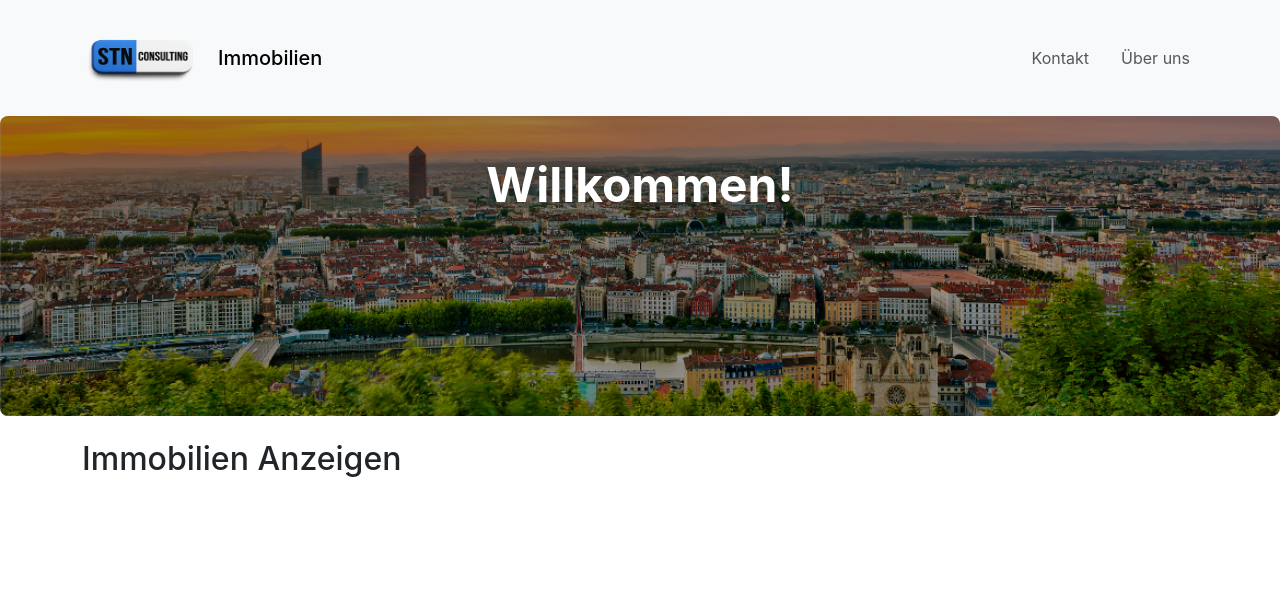
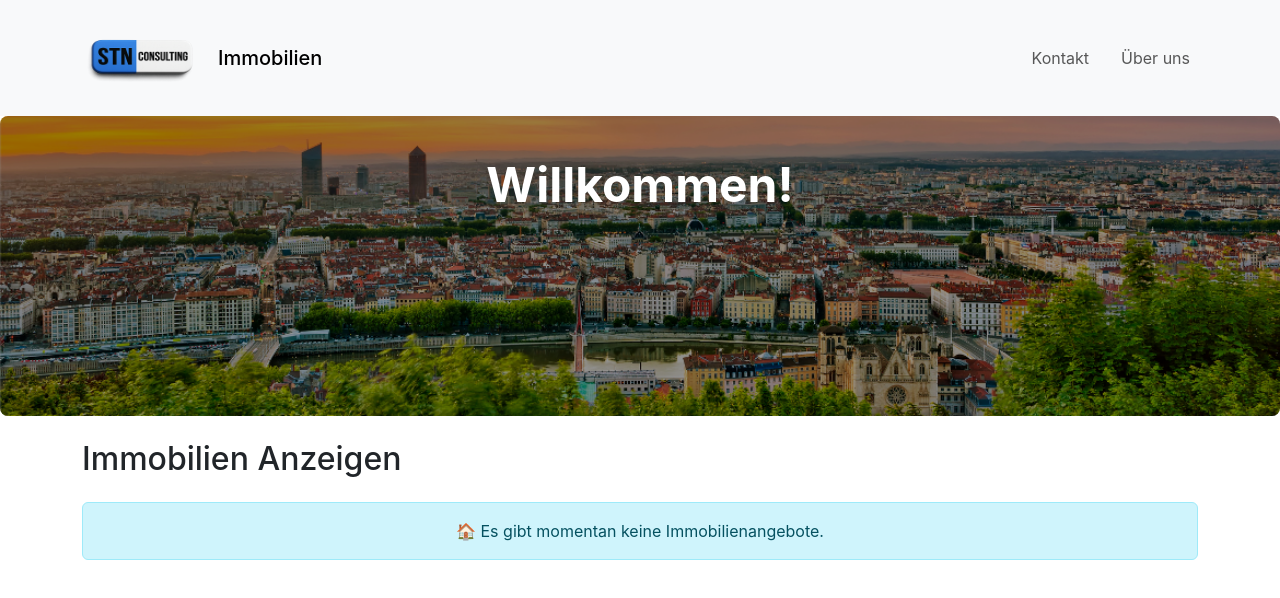
Before and after one commit to lemael/stn-consulting, a React (Create React App) app in the folder frontend/: page / in a window 1280 px wide. Shown: the top 598 px of the page. Built offline with nearby package versions, Linux system fonts and the light colour scheme; no server answers.

Commit message:
Enabled delete functionality for listings in HausZuVerkaufenList via API

```diff
--- a/frontend/src/components/HausZuVerkaufen/HausZuVerkaufenList.tsx
+++ b/frontend/src/components/HausZuVerkaufen/HausZuVerkaufenList.tsx
@@ -56,7 +56,13 @@ const HausZuVerkaufenList = () => {
   return (
     <div>
       <h2>Immobilien Anzeigen</h2>
-      {hausZuVerkaufens.map((p) => {
+
+      {hausZuVerkaufens.length === 0 ? (
+        <div className="alert alert-info text-center mt-4">
+          🏠 Es gibt momentan keine Immobilienangebote.
+        </div>
+      ) : (
+        hausZuVerkaufens.map((p) => {
           const safeBilder = Array.isArray(p.bilder)
             ? p.bilder.filter((b): b is Bild => !!b && !!b.image)
             : [];
@@ -72,10 +78,11 @@ const HausZuVerkaufenList = () => {
               beschreibung={p.description}
               images={safeBilder}
               isAdmin={isAdmin}
-            onDelete={handleDelete}
+              onDelete={() => handleDelete(p.id)}
             />
           );
-      })}
+        })
+      )}
     </div>
   );
 };
```
Also changed, not shown: 1 other file (tests, documents, lock files or other folders). Lines whose indentation alone changed are shown as unchanged.
